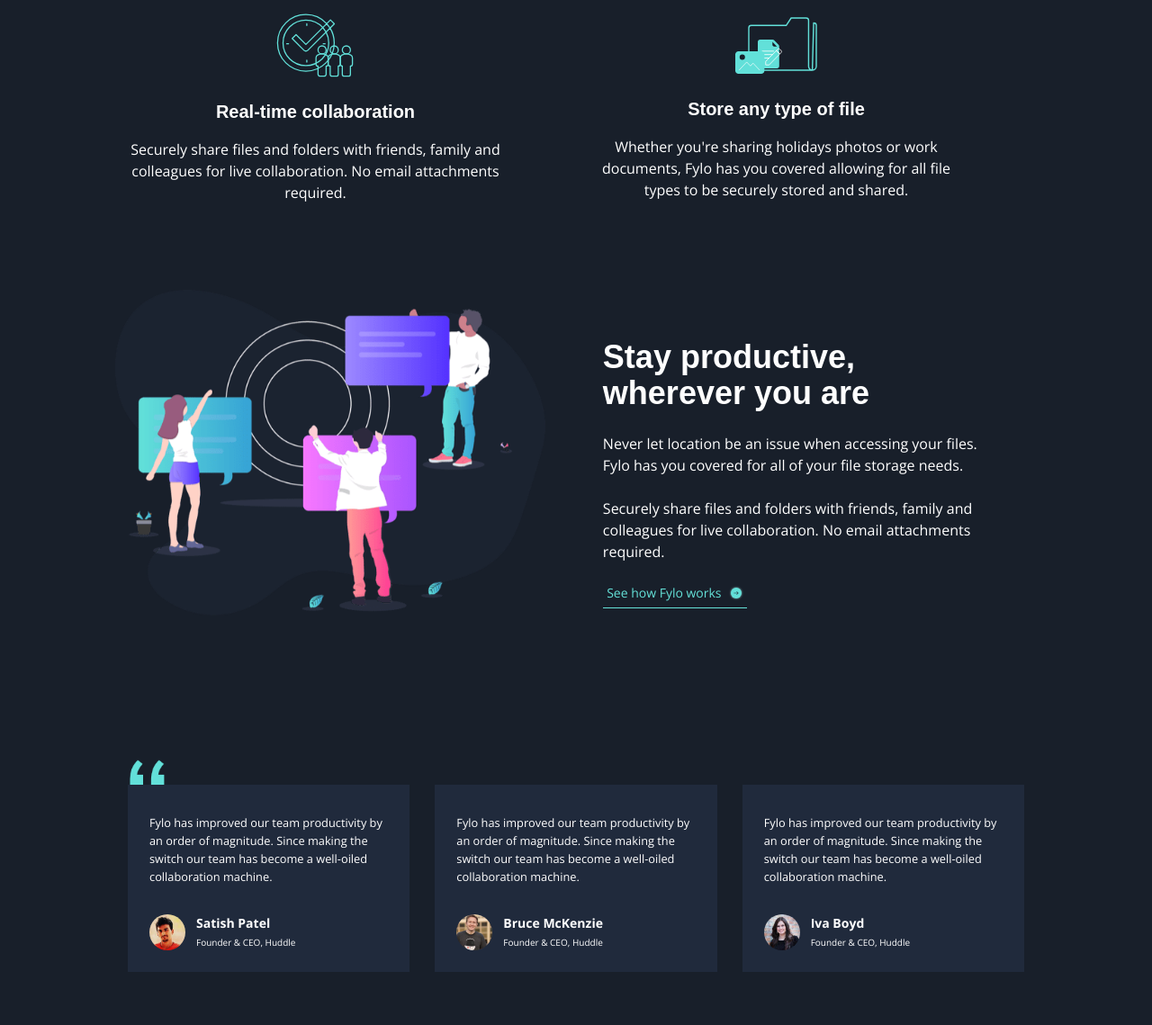
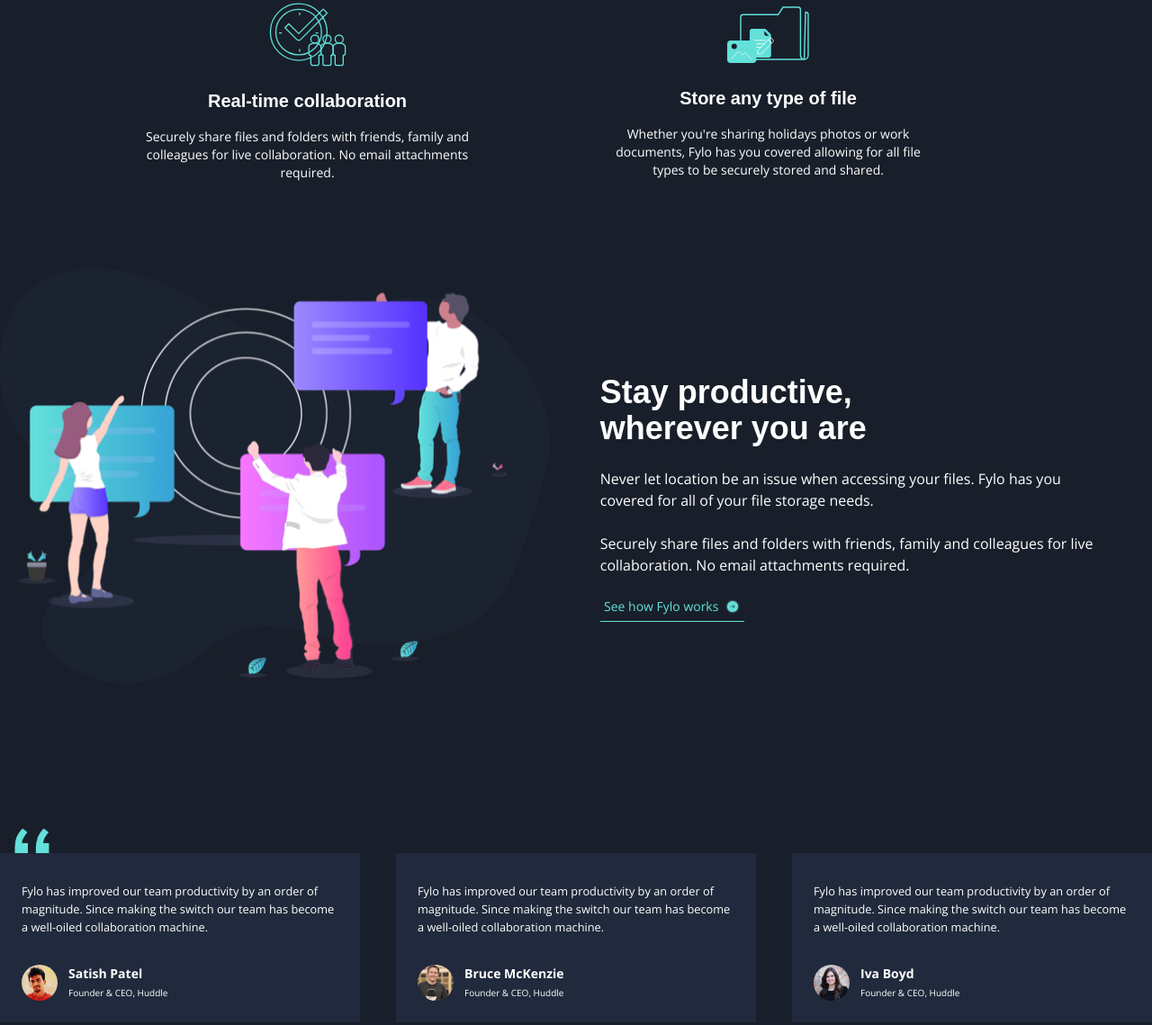
Before and after one commit to alexl8819/fylo-dark-theme-landing-page, a website built with Parcel: page src/index.html in a window 1280 px wide. Shown: the part 1418-2557 px from the top of the page at 90% size. Built offline with nearby package versions, Linux system fonts and the light colour scheme.

Commit message:
expand max-widths of mid-section, remove larger font sizes for biger viewports

```diff
--- a/src/index.html
+++ b/src/index.html
@@ -63,7 +63,7 @@
               </figure>
               <h2 class="font-raleway font-bold text-xl mt-6 mb-4">Access your files, anywhere</h2>
 
-              <p class="text-sm lg:text-base text-center lg:px-8">The ability to use a smartphone, tablet, or computer to access your account means your
+              <p class="text-sm text-center lg:px-16">The ability to use a smartphone, tablet, or computer to access your account means your
               files follow you everywhere.</p>
             </div>
             <div class="flex flex-col justify-center items-center text-white mb-24">
@@ -72,7 +72,7 @@
               </figure>
               <h2 class="font-raleway font-bold text-xl mt-6 mb-4">Security you can trust</h2>
 
-              <p class="text-sm lg:text-base text-center lg:px-14">2-factor authentication and user-controlled encryption are just a couple of the security
+              <p class="text-sm text-center lg:px-20">2-factor authentication and user-controlled encryption are just a couple of the security
               features we allow to help secure your files.</p>
             </div>
           </div>
@@ -83,7 +83,7 @@
               </figure>
               <h2 class="font-raleway font-bold text-xl mt-6 mb-4">Real-time collaboration</h2>
 
-              <p class="text-sm lg:text-base text-center lg:px-4">Securely share files and folders with friends, family and colleagues for live collaboration.
+              <p class="text-sm text-center lg:px-4">Securely share files and folders with friends, family and colleagues for live collaboration.
               No email attachments required.</p>
             </div>
             <div class="flex flex-col justify-center items-center text-white mb-24">
@@ -92,20 +92,20 @@
               </figure>
               <h2 class="font-raleway font-bold text-xl mt-6 mb-4">Store any type of file</h2>
 
-              <p class="text-sm lg:text-base text-center lg:px-20">Whether you're sharing holidays photos or work documents, Fylo has you covered allowing for all
+              <p class="text-sm text-center lg:px-28">Whether you're sharing holidays photos or work documents, Fylo has you covered allowing for all
               file types to be securely stored and shared.</p>
             </div>
           </div>
         </div>
       </div>
       <div class="w-full mb-28 flex justify-center">
-        <section class="max-w-xs lg:max-w-5xl">
+        <section class="max-w-xs lg:max-w-7xl">
           <div class="flex flex-col lg:flex-row justify-evenly items-center">
             <figure class="w-full mb-12">
               <img src="./images/illustration-stay-productive.png" alt="stay productive illustration" />
             </figure>
-            <div class="w-full flex flex-col lg:px-16">
-              <h2 class="font-raleway font-bold text-[1.2rem] lg:text-4xl text-white text-center lg:text-left">Stay productive, wherever you are</h2>
+            <div class="w-full flex flex-col lg:px-14">
+              <h2 class="font-raleway font-bold text-[1.2rem] lg:text-4xl text-white text-center lg:text-left lg:pr-28">Stay productive, wherever you are</h2>
 
               <p class="text-sm lg:text-base text-white text-left my-6">Never let location be an issue when accessing your files. Fylo has you covered for all of your file storage needs.</p>
 
@@ -120,10 +120,10 @@
         </section>
       </div>
       <div class="w-full mb-32 flex justify-center">
-        <div class="max-w-xs lg:max-w-5xl">
+        <div class="max-w-xs lg:max-w-7xl">
           <div class="bg-quotes bg-no-repeat bg-contain ml-4 h-8 w-16"></div>
-          <div class="flex flex-col lg:flex-row lg:-mt-11">
-            <article class="bg-dark-blue-testimonials rounded-lg lg:rounded-none lg:my-10 mx-3.5 pt-8 pb-8 lg:pb-6 px-8 lg:px-6">
+          <div class="flex flex-col lg:flex-row lg:-mt-11 space-x-3.5 lg:space-x-10">
+            <article class="bg-dark-blue-testimonials rounded-lg lg:rounded-none lg:my-10 pt-8 pb-8 lg:pb-6 px-8 lg:px-6">
               <blockquote class="mb-8">
                 <p class="text-[0.625rem] lg:text-[0.8rem] text-left text-white leading-5">Fylo has improved our team productivity by an order of magnitude. Since making the switch our team has become a well-oiled collaboration machine.</p>
               </blockquote>
@@ -135,7 +135,7 @@
                 </div>
               </div>
             </article>
-            <article class="bg-dark-blue-testimonials rounded-lg lg:rounded-none my-10 mx-3.5 pt-8 pb-8 lg:pb-6 px-8 lg:px-6">
+            <article class="bg-dark-blue-testimonials rounded-lg lg:rounded-none my-10 pt-8 pb-8 lg:pb-6 px-8 lg:px-6">
               <blockquote class="mb-8">
                 <p class="text-[0.625rem] lg:text-[0.8rem] text-left text-white leading-5">Fylo has improved our team productivity by an order of magnitude. Since making the switch our team has become a well-oiled collaboration machine.</p>
               </blockquote>
@@ -147,7 +147,7 @@
                 </div>
               </div>
             </article>
-            <article class="bg-dark-blue-testimonials rounded-lg lg:rounded-none lg:my-10 mx-3.5 pt-8 pb-8 lg:pb-6 px-8 lg:px-6">
+            <article class="bg-dark-blue-testimonials rounded-lg lg:rounded-none lg:my-10 pt-8 pb-8 lg:pb-6 px-8 lg:px-6">
               <blockquote class="mb-8">
                 <p class="text-[0.625rem] lg:text-[0.8rem] text-left text-white leading-5">Fylo has improved our team productivity by an order of magnitude. Since making the switch our team has become a well-oiled collaboration machine.</p>
               </blockquote>
```
